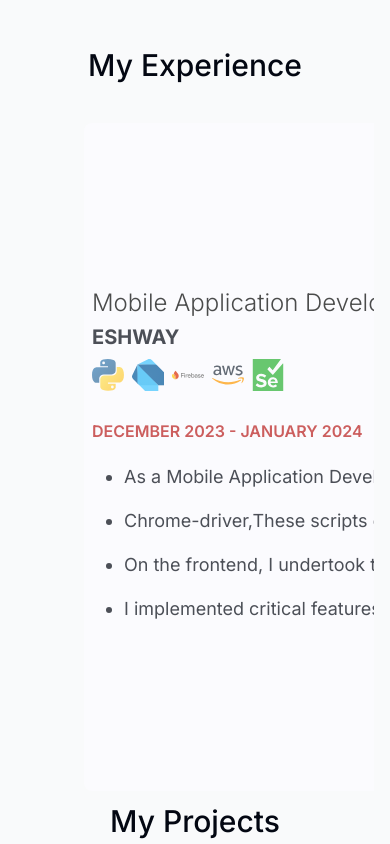
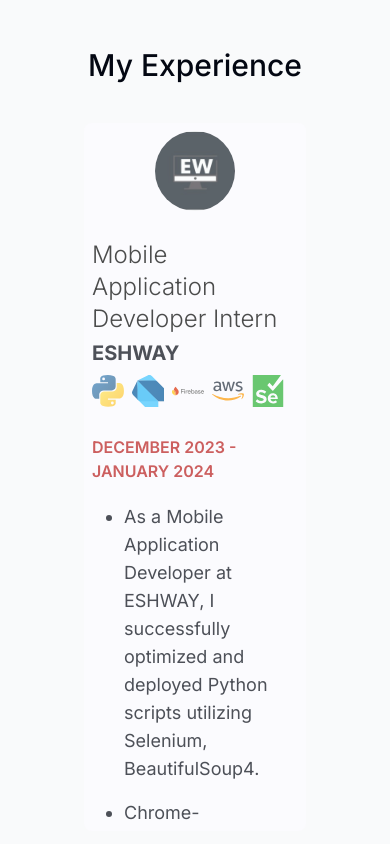
Before and after one commit to Kapil619/devportfolio, a Next.js app: page / in a window 390 px wide. Shown: the part 1260-2104 px from the top of the page. Built offline with nearby package versions, Linux system fonts and the light colour scheme; no server answers; a web font is replaced by a local one.

Commit message:
Altered animation duration and responsivness of experience section

```diff
--- a/src/components/experience.tsx
+++ b/src/components/experience.tsx
@@ -23,8 +23,8 @@
       }}
       transition={{
         duration: 1.5,
-        stiffness: 10,
-        delay: 0.5,
+        stiffness: 100,
+        delay: 0.3,
       }}
       id="experience"
     >
--- a/src/components/experienceCard.tsx
+++ b/src/components/experienceCard.tsx
@@ -8,11 +8,11 @@
     <>
       {experienceData.map((experience) => (
         <article
-          className="sm:w-full flex flex-col rounded-lg items-center space-y-7 flex-shrink-0  md:w-[700px] xl:w-[900px] snap-center bg-[#fdfbff] hover:opacity-100 hover:bg-[#e3d4f4]/50 opacity-70 cursor-pointer transition-opacity duration-200 dark:bg-white/10 dark:hover:bg-white/20 dark:text-white p-2 overflow-y-auto "
+          className="sm:w-full flex flex-col rounded-lg items-center space-y-7 md:w-[700px] xl:w-[900px] snap-center bg-[#fdfbff] hover:opacity-100 hover:bg-[#e3d4f4]/50 opacity-70 cursor-pointer transition-opacity duration-200 dark:bg-white/10 dark:hover:bg-white/20 dark:text-white p-2 overflow-y-auto"
           key={experience.title}
         >
           <Image
-            className="w-32 h-32 rounded-full md:rounded-full xl:w-[80px] xl:h-[80px] object-cover object-center"
+            className="xl:w-32 xl:h-32 rounded-full w-[80px] h-[80px] object-cover object-center"
             width={64}
             height={64}
             src={experience.imageUrl}
```
